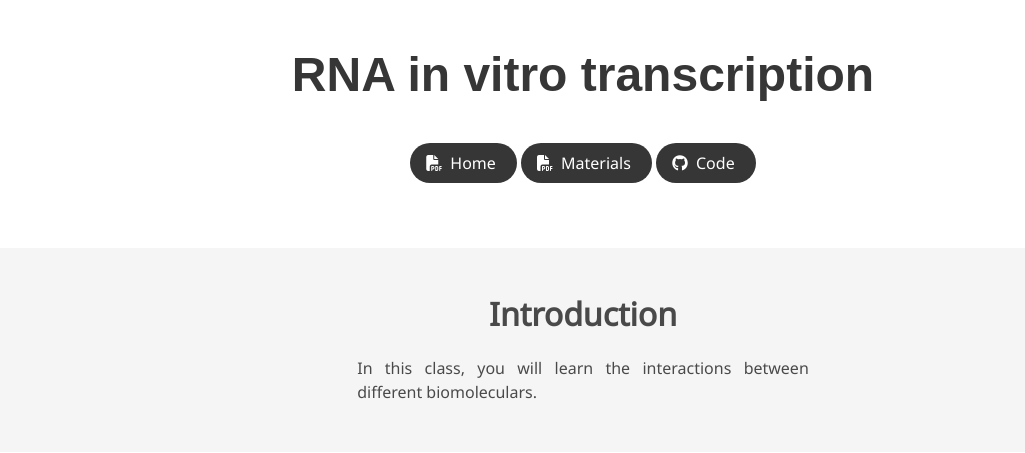
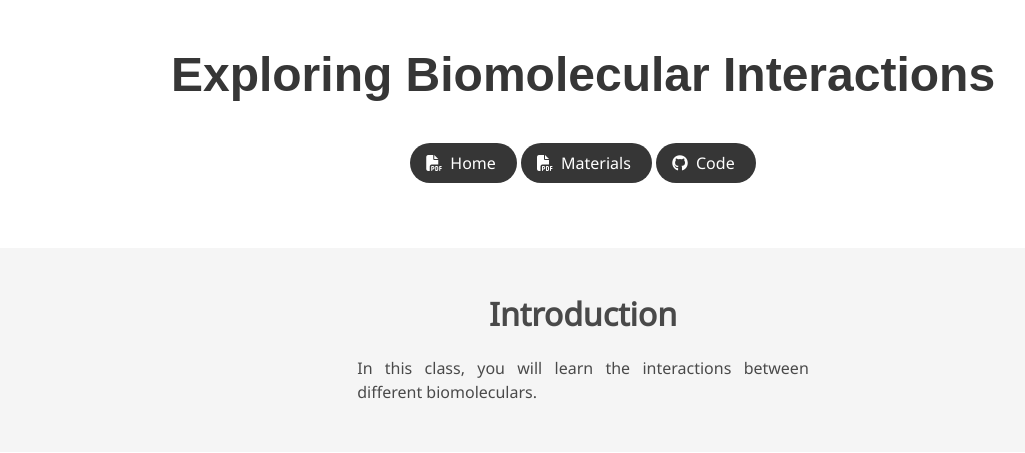
Before and after one commit to haiy8848/ProteinClassroom, a plain HTML site: page class3.html in a window 1280 px wide. Shown: the top 453 px of the page, without its empty margins (57-1082 px from the left). Drawn offline with nearby package versions, Linux system fonts and the light colour scheme; a script that the page names is missing; some icons are missing; a web font is replaced by a local one.

Commit message:
fix class3 tile

```diff
--- a/class3.html
+++ b/class3.html
@@ -52,7 +52,7 @@
       <div class="container is-max-desktop">
         <div class="columns is-centered">
           <div class="column has-text-centered">
-            <h1 class="title is-1 publication-title">RNA in vitro transcription</h1>
+            <h1 class="title is-1 publication-title">Exploring Biomolecular Interactions</h1>
                   <div class="column has-text-centered">
                     <div class="publication-links">
                          <!-- Arxiv PDF link -->
```
